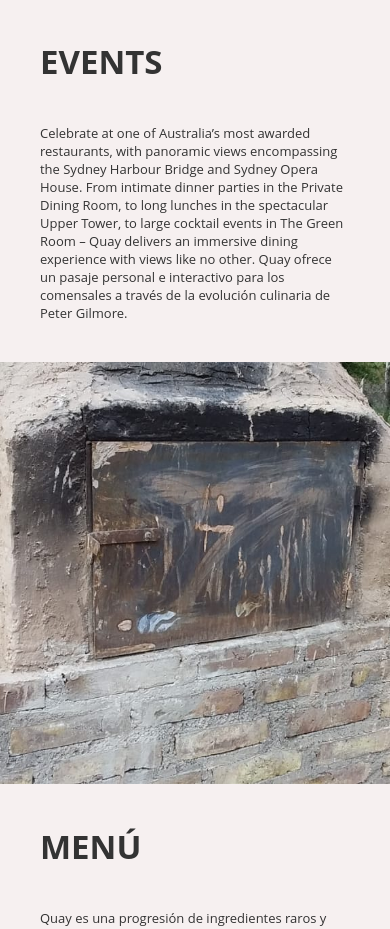
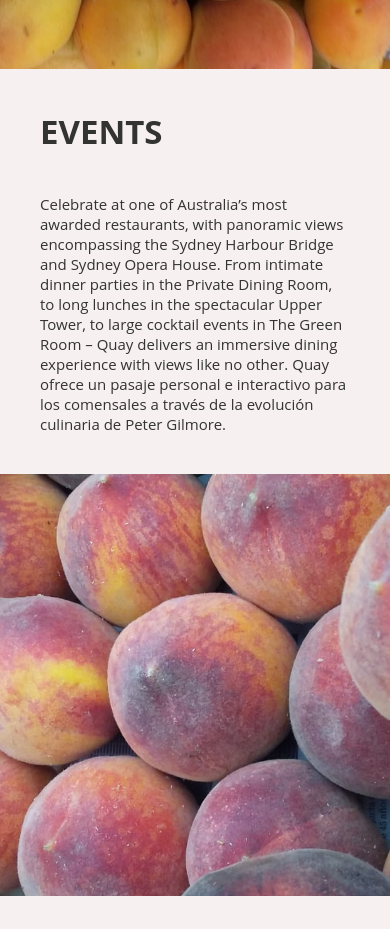
Before and after one commit to lefasom/laserafina, a Next.js app: page / in a window 390 px wide. Shown: the part 1780-2709 px from the top of the page. Built offline with nearby package versions, Linux system fonts and the light colour scheme.

Commit message:
arreglo de margenes

```diff
--- a/components/Galery.jsx
+++ b/components/Galery.jsx
@@ -29,7 +29,7 @@ function Galery() {
         </div>
     </div>
     <div className={styles.galery}>
-        <img src="example-img/13.jpeg" alt="" />
+        <img src="example-img/1.jpeg" alt="" />
         <div className={styles.detail}>
             <h2>MENÚ</h2>
             <p>
--- a/pages/index.js
+++ b/pages/index.js
@@ -12,7 +12,7 @@ export default function Home() {
     <style jsx>
     {`
         .fotoPrincipal img {
-          width: 100vw;
+          width: 100%;
         }
     `}
     </style>
--- a/styles/galery.module.css
+++ b/styles/galery.module.css
@@ -9,11 +9,11 @@
 .galery img {
 
     height: 100vh;
-    width: 50VW;
+    width: 50%;
     object-fit: cover;
 }
 .galery .detail {
-    width: 50vw;
+    width: 50%;
     margin: auto;
 }
 .galery .detail h2{
@@ -22,7 +22,7 @@
 
 }
 .galery .detail p{
-    font-size: 13px;
+    font-size: 15px;
 
     margin: 40px;
 
@@ -41,23 +41,13 @@
 .galery img {
 
     height: 50vh;
-    width: 100vw;
+    width: 100%;
 
     object-fit: cover;
 }
 .galery .detail {
-    width: 100vw;
+    width: 100%;
     margin: auto;
 }
-.galery .detail h2{
-    font-size: 33px;
 
 }
-.galery .detail p{
-    font-size: 13px;
-
-
-
-
-}
-}
```
